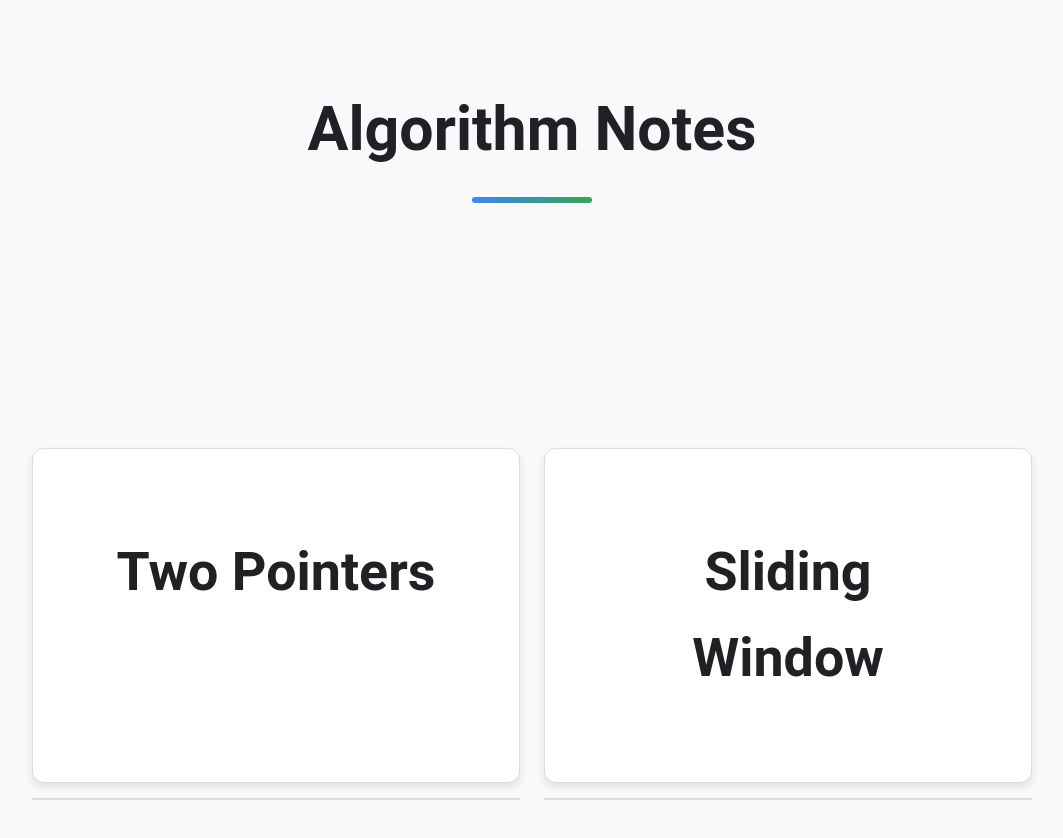
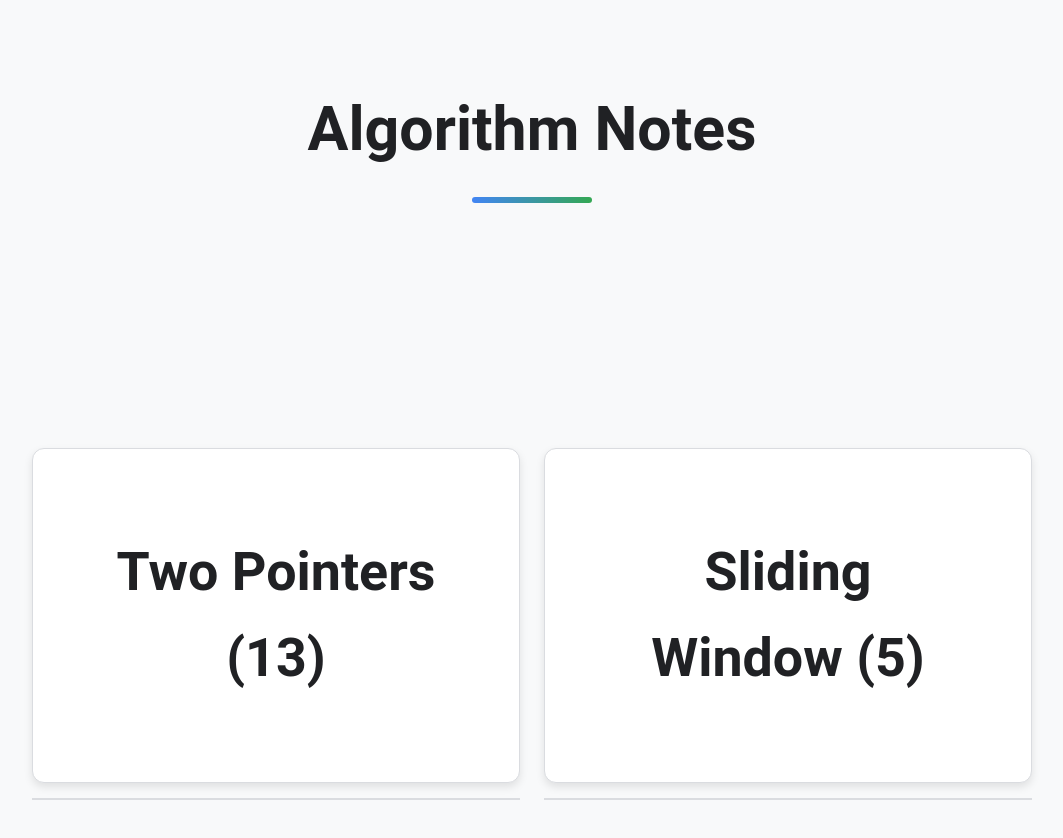
Before and after one commit to bloom256/algo_leetcode, a plain HTML site: page index.html in a window 1280 px wide. Shown: the whole page, without its empty margins (108-1171 px from the left). Drawn offline with Linux system fonts and the light colour scheme.

Commit message:
feat: Add problem counts to main page
- Count problems in each chapter and display on the main page.

```diff
--- a/index.html
+++ b/index.html
@@ -28,9 +28,10 @@
 <body>
 <h1 id="algorithm-notes">Algorithm Notes</h1>
 <div class="chapter-grid">
-<h2 id="two-pointers"><a href="two_pointers.html">Two Pointers</a></h2>
-<h2 id="sliding-window"><a href="sliding_window.html">Sliding
-Window</a></h2>
+<h2 id="two-pointers-13"><a href="two_pointers.html">Two Pointers
+(13)</a></h2>
+<h2 id="sliding-window-5"><a href="sliding_window.html">Sliding Window
+(5)</a></h2>
 </div>
 </body>
 </html>
```
Also changed, not shown: 1 other file.
